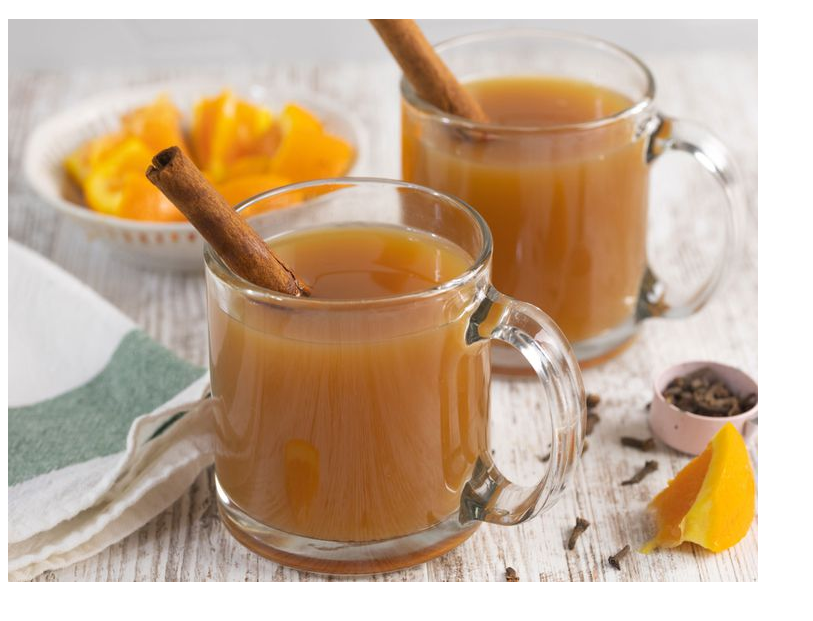
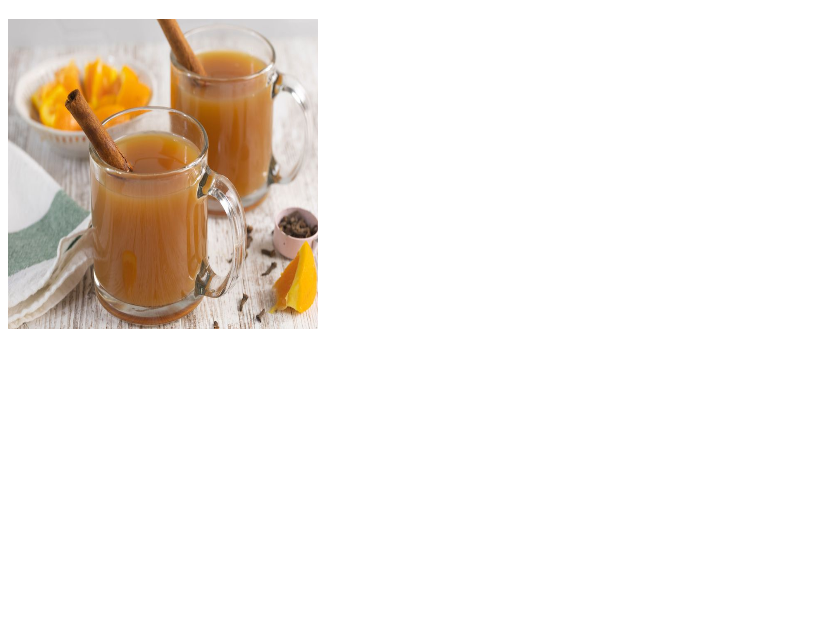
Before and after one commit to Sorothon/odin-recipes, a plain HTML site: page recipes/spiced-cider.html in a window 1280 px wide. Shown: the part 61-682 px from the top of the page, without its empty margins (0-813 px from the left). Drawn offline with Linux system fonts and the light colour scheme.

Commit message:
Match height and width to page

```diff
--- a/recipes/spiced-cider.html
+++ b/recipes/spiced-cider.html
@@ -9,7 +9,9 @@
     <body>
         <h1>Spiced Cider</h1>
 
-        <img src="./pictures/spiced-cider.jpg" alt="Glass mug of Spiced Cider">
+        <img src="./pictures/spiced-cider.jpg" alt="Glass mug of Spiced Cider" height="310" width="310">
+
+
     </body>
 
 </html>
```
